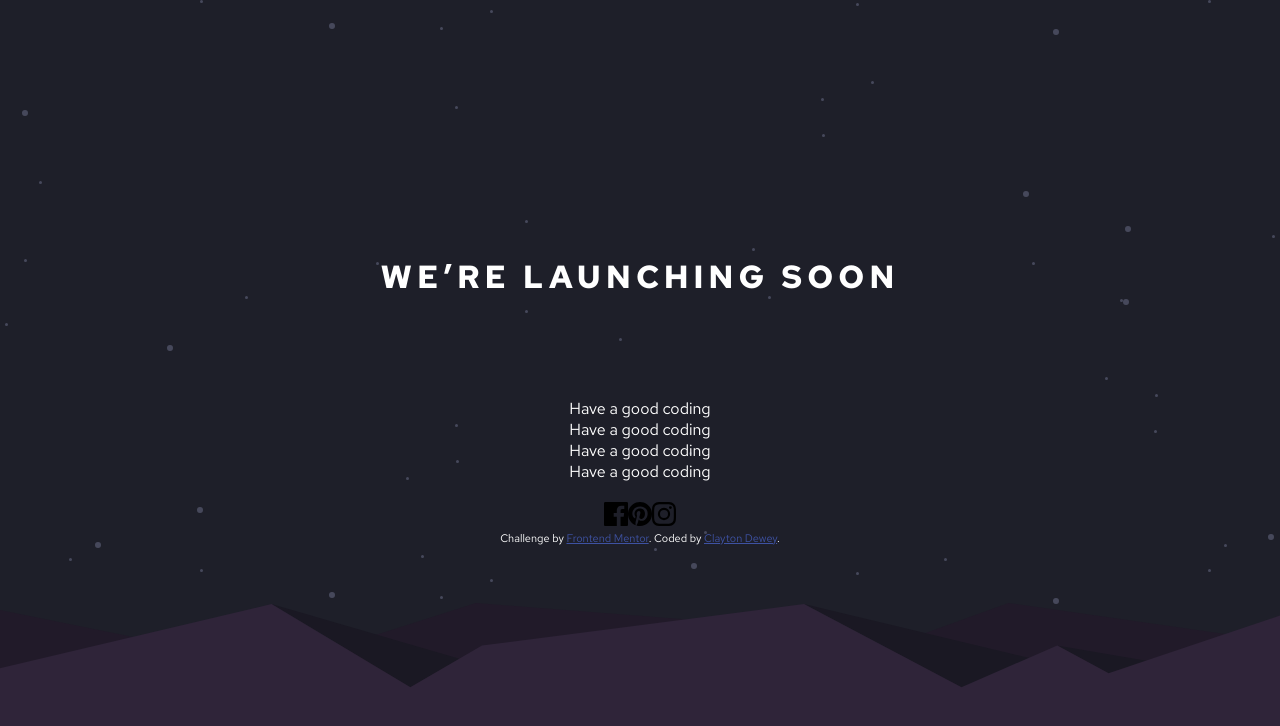
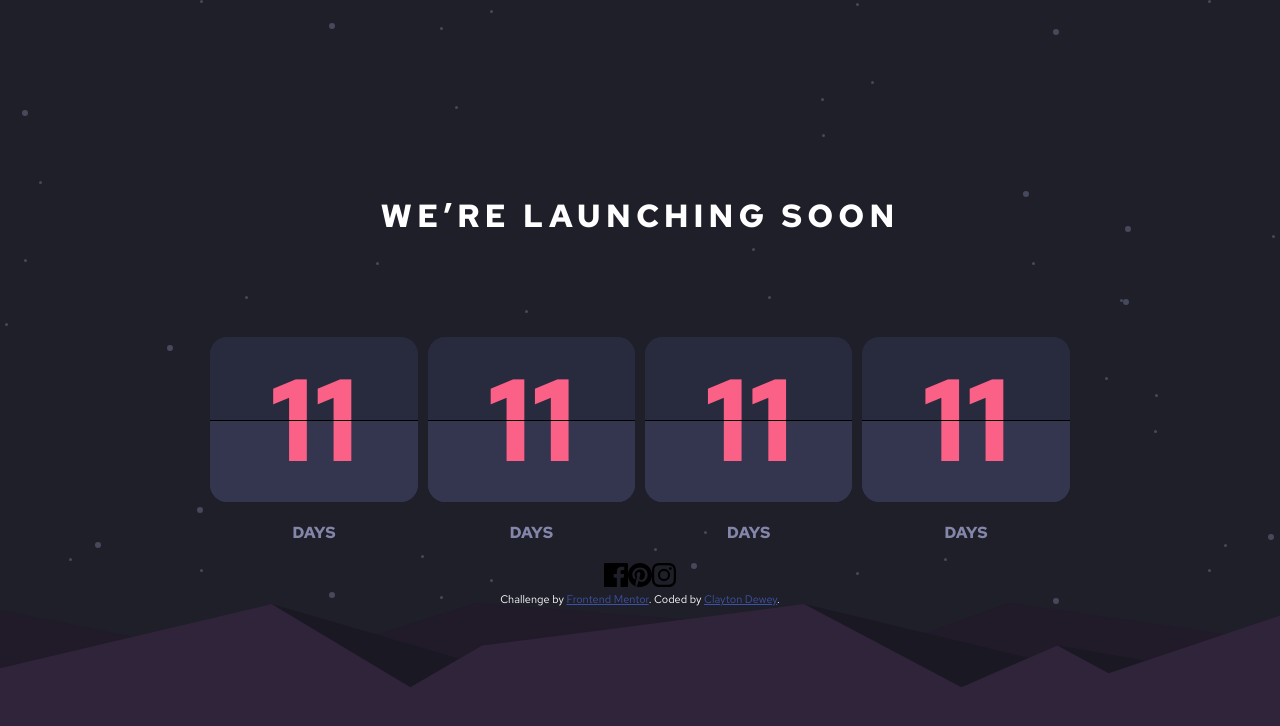
Before and after one commit to ClaytonDewey/launch-countdown-timer, a React (Create React App) app: page / in a window 1280 px wide. Shown: the top 726 px of the page. Built offline with nearby package versions, Linux system fonts and the light colour scheme.

Commit message:
Start working on basic flip-card styling

```diff
--- a/src/components/Counter/Count.tsx
+++ b/src/components/Counter/Count.tsx
@@ -1,8 +1,138 @@
 import React from 'react';
+import styled from 'styled-components';
 
 type CountProps = {};
 
+const StyledCard = styled.span`
+  display: inline-block;
+  margin: 0 5px;
+  text-align: center;
+  font-weight: 700;
+
+  .flip-clock__slot {
+    font-size: 1.6rem;
+    color: var(--primary-gray);
+    text-transform: uppercase;
+  }
+
+  .card {
+    display: block;
+    position: relative;
+    padding-bottom: 0.72em;
+    font-size: 9vw;
+    line-height: 0.95;
+    margin-bottom: 2rem;
+  }
+
+  .card__top,
+  .card__bottom,
+  .card__back::before,
+  .card__back::after {
+    display: block;
+    height: 0.72em;
+    color: var(--primary-red);
+    background: hsl(236, 21%, 20%);
+    padding: 0.25em 0.25em;
+    border-radius: 0.15em 0.15em 0 0;
+    -moz-backface-visiblity: hidden;
+    transform-style: preserve-3d;
+    width: 1.8em;
+    transform: translateZ(0);
+  }
+
+  .card__bottom {
+    color: var(--primary-red);
+    position: absolute;
+    top: 50%;
+    left: 0;
+    border-top: solid 1px #000;
+    background: var(--dark-blue);
+    border-radius: 0 0 0.15em 0.15em;
+    pointer-events: none;
+    overflow: hidden;
+  }
+
+  .card__bottom::after {
+    display: block;
+    margin-top: -0.72em;
+  }
+
+  .card__back::before,
+  .card__bottom::after {
+    content: attr(data-value);
+  }
+
+  .card__back {
+    position: absolute;
+    top: 0;
+    height: 100%;
+    left: 0%;
+    pointer-events: none;
+  }
+
+  .card__back::before {
+    position: relative;
+    z-index: -1;
+    overflow: hidden;
+  }
+
+  .flip .card__back::before {
+    animation: flipTop 0.3s cubic-bezier(0.37, 0.01, 0.94, 0.35);
+    animation-fill-mode: both;
+    transform-origin: center bottom;
+  }
+
+  .flip .card__back .card__bottom {
+    transform-origin: center top;
+    animation-fill-mode: both;
+    animation: flipBottom 0.6s cubic-bezier(0.15, 0.45, 0.28, 1); // 0.3s;
+  }
+
+  @keyframes flipTop {
+    0% {
+      transform: rotateX(0deg);
+      z-index: 2;
+    }
+    0%,
+    99% {
+      opacity: 0.99;
+    }
+    100% {
+      transform: rotateX(-90deg);
+      opacity: 0;
+    }
+  }
+
+  @keyframes flipBottom {
+    0%,
+    50% {
+      z-index: -1;
+      transform: rotateX(90deg);
+      opacity: 0;
+    }
+    51% {
+      opacity: 0.99;
+    }
+    100% {
+      opacity: 0.99;
+      transform: rotateX(0deg);
+      z-index: 5;
+    }
+  }
+`;
+
 const Count: React.FC<CountProps> = () => {
-  return <div>Have a good coding</div>;
+  return (
+    <StyledCard className='flip-clock__piece flip'>
+      <b className='flip-clock__card card'>
+        <b className='card__top'>11</b>
+        <b className='card__bottom' data-value='12'></b>
+        <b className='card__back' data-value='12'>
+          <b className='card__bottom' data-value='11'></b>
+        </b>
+      </b>
+      <span className='flip-clock__slot'>Days</span>
+    </StyledCard>
+  );
 };
 export default Count;
```
